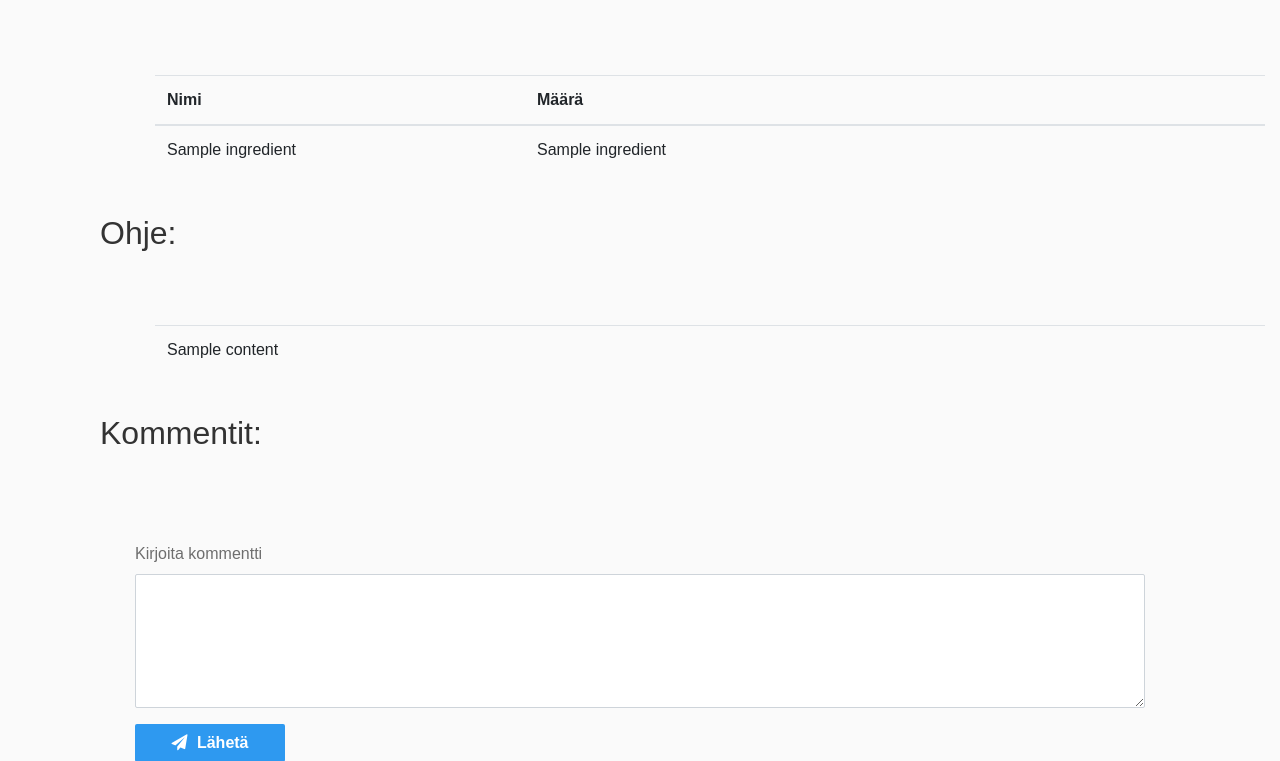
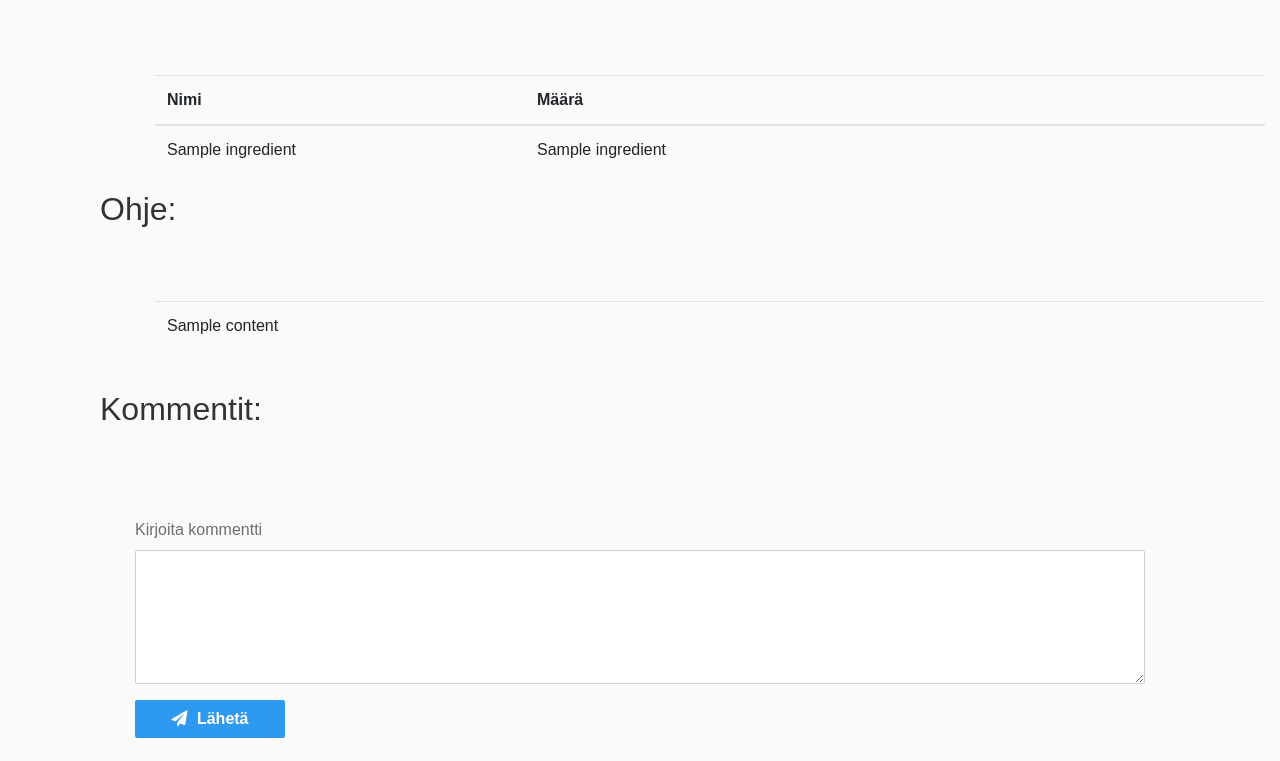
Before and after one commit to synesteesia/reseptiSovellus, a Flask app: template templates/recipe.html in a window 1280 px wide. Shown: the part 148-909 px from the top of the page. After the commit the page ends 886 px from the top, so only its background shows below. Run offline with Flask 2, Linux system fonts and the light colour scheme; the template is opened without the code that fills it: most values are stand-ins (such as "Sample title", 1, 10 or a date in 2020); some libraries are stand-ins or nearby versions; some web fonts are replaced.

Commit message:
minor fix

```diff
--- a/templates/recipeingredients.html
+++ b/templates/recipeingredients.html
@@ -30,6 +30,7 @@
         </a>
         {% endif %}
       </td>
+    </tr>
     <tr>
       <div id="delete{{ ingredient[0] }}" class="modal fade">
         <div class="modal-dialog modal-confirm">
@@ -53,7 +54,7 @@
           </div>
         </div>
       </div>
-        <td colspan="3" style="border-top: 0;">
+      <td colspan="3" style="border-top: 0; padding: 0;">
         <div class="collapse" id="updateingredient{{ ingredient[0] }}">
           <div class="card card-body">
             <form action="/updateingredient" method="POST">
@@ -80,7 +81,6 @@
       </td>
     </tr>
     {% endfor %}
-    </tr>
   </tbody>
 </table>
 
```
Lines whose indentation alone changed are shown as unchanged.
